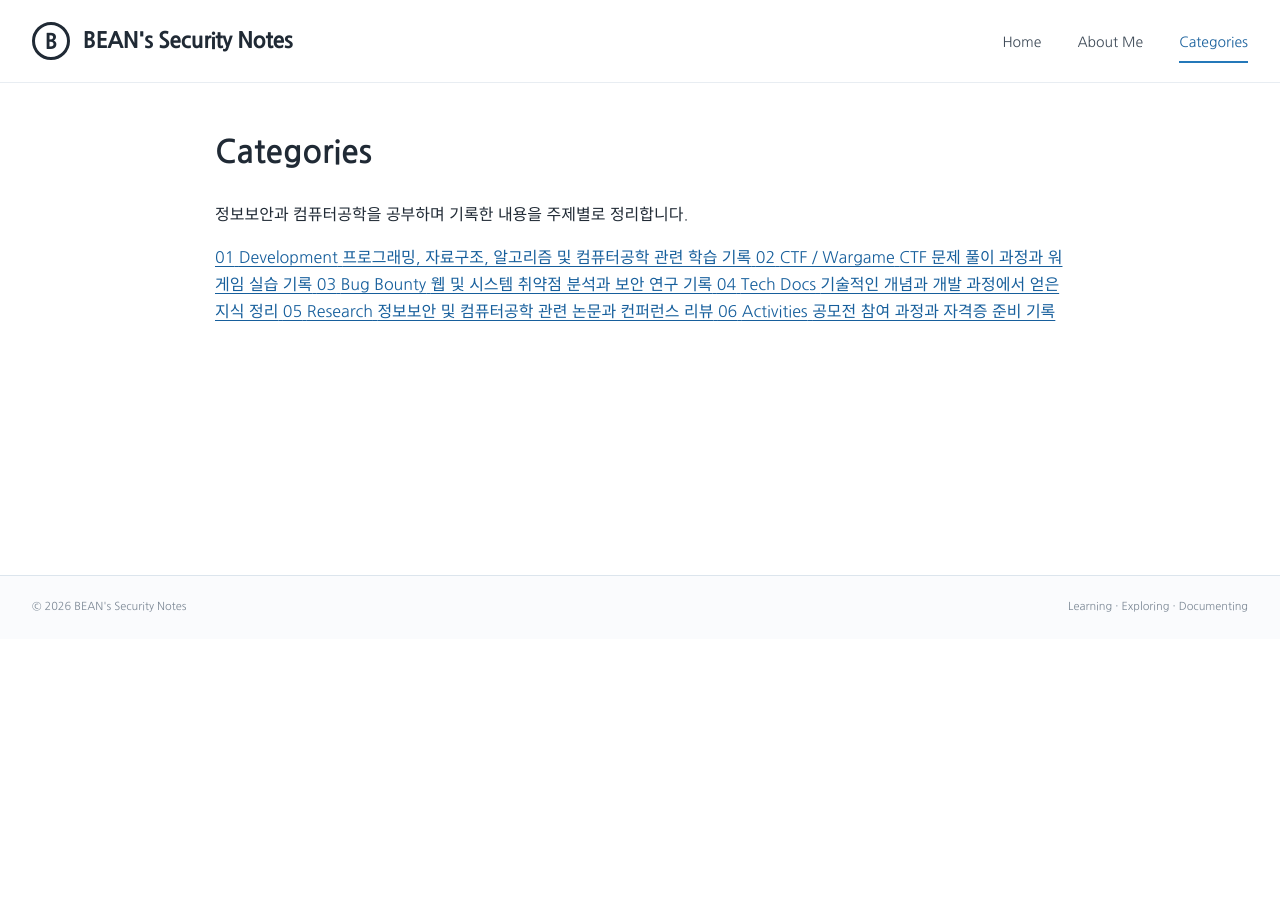
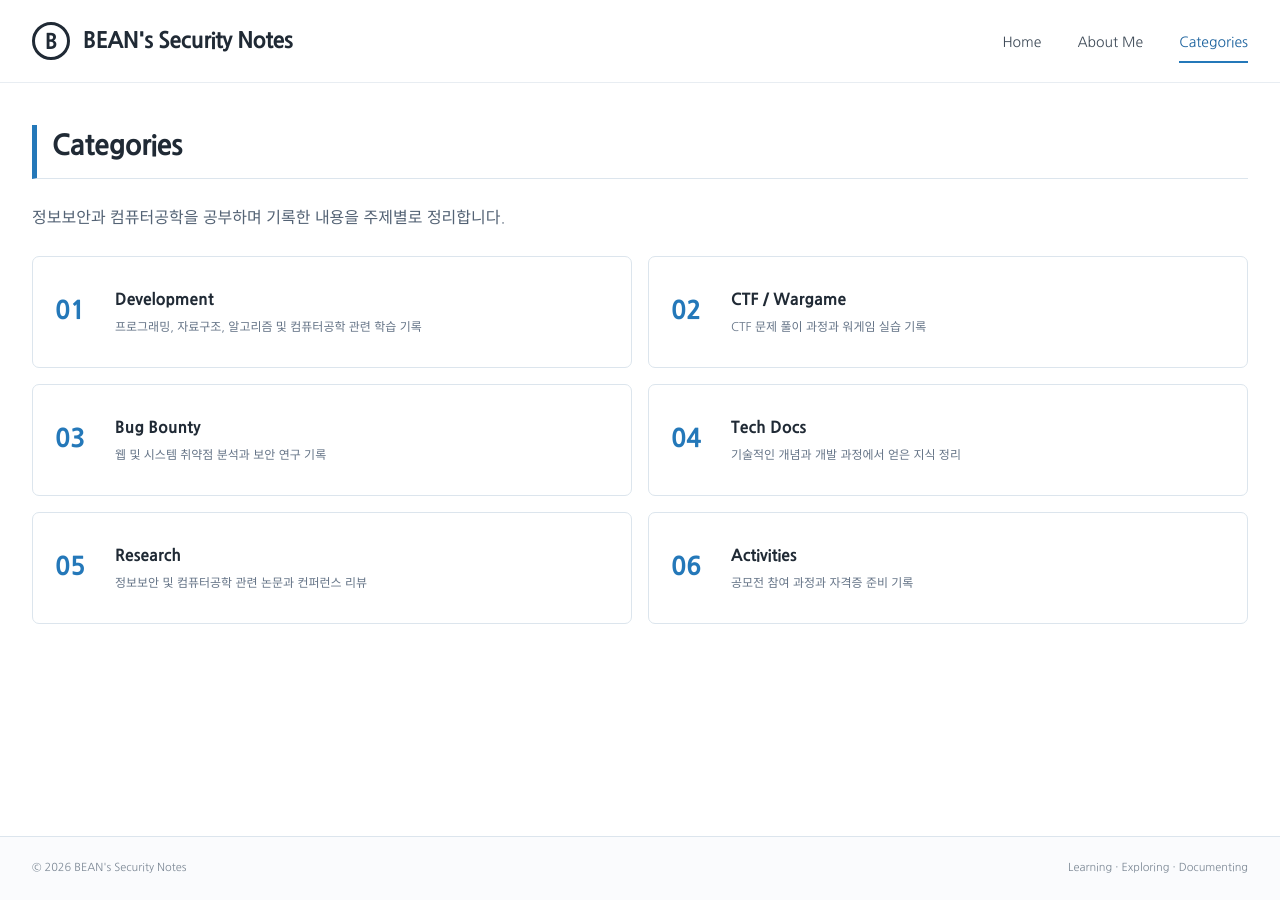
Before and after one commit to BEAN-CMD418/bean-cmd418.github.io, a Jekyll site: the page built from categories.md, in a window 1280 px wide. Built offline with Jekyll 4.4.1, drawn with Linux system fonts in a browser that asks for light colours; some web fonts are replaced.

Commit message:
Align page headings and pin footer to bottom

```diff
--- a/assets/css/bean-theme.css
+++ b/assets/css/bean-theme.css
@@ -13,6 +13,9 @@
 * { box-sizing: border-box; }
 html { scroll-behavior: smooth; }
 body {
+  min-height: 100vh;
+  display: flex;
+  flex-direction: column;
   margin: 0;
   background: var(--paper);
   color: var(--ink);
@@ -73,7 +76,7 @@ button, input { font: inherit; }
 .window-lock svg { display: block; width: 100%; height: auto; }
 .hero-orbit { position: absolute; width: 10px; height: 10px; border: 1px solid #d8edff; border-radius: 50%; }
 .orbit-one { top: 35px; right: 20px; }.orbit-two { bottom: 25px; left: 35px; }
-.page-shell { width: min(var(--content-width), calc(100% - 64px)); margin: 0 auto; padding: 42px 0 70px; }
+.page-shell { width: min(var(--content-width), calc(100% - 64px)); flex: 1 0 auto; margin: 0 auto; padding: 42px 0 70px; }
 .home-shell { padding-top: 34px; }
 .home-grid { display: grid; grid-template-columns: 330px minmax(0, 1fr); gap: 34px; }
 .sidebar { min-width: 0; padding-right: 32px; border-right: 1px solid var(--line); }
@@ -148,9 +151,21 @@ button, input { font: inherit; }
 .empty-posts h3 { margin: 0 0 6px; color: var(--ink); font-size: 17px; }
 .empty-posts p { margin: 0; font-size: 13px; }
 .no-results { padding: 25px 0; color: var(--muted); font-size: 13px; }
-.page-content { max-width: 850px; min-height: 380px; margin: 0 auto; }
-.page-content h1 { margin-top: 0; font-size: 32px; }
+.page-content { width: 100%; min-height: 380px; margin: 0 auto; }
+.page-heading { margin: 0 0 25px; padding: 2px 0 15px 15px; border-bottom: 1px solid var(--line); border-left: 5px solid var(--blue); }
+.page-heading h1 { margin: 0; color: var(--ink); font-size: 28px; line-height: 1.3; font-weight: 800; letter-spacing: -.7px; }
+.page-body { max-width: 850px; }
+.page-content.categories-page .page-body { max-width: none; }
 .page-content a { color: var(--blue-deep); text-decoration: underline; text-underline-offset: 3px; }
+.category-list { display: grid; grid-template-columns: repeat(2, minmax(0, 1fr)); gap: 16px; margin-top: 24px; }
+.category-list-item { display: flex; align-items: center; gap: 18px; min-height: 112px; padding: 20px 22px; border: 1px solid var(--line); border-radius: 7px; background: #fff; text-decoration: none !important; transition: border-color .18s ease, transform .18s ease, box-shadow .18s ease; }
+.category-list-item:hover { border-color: #9fc3e0; transform: translateY(-2px); box-shadow: 0 7px 20px rgba(31, 83, 124, .07); }
+.category-list-number { flex: 0 0 42px; color: var(--blue); font-size: 25px; font-weight: 800; font-variant-numeric: tabular-nums; }
+.category-list-content { display: flex; flex-direction: column; gap: 5px; min-width: 0; }
+.category-list-title { color: var(--ink); font-size: 16px; font-weight: 800; }
+.category-list-description { color: var(--muted); font-size: 12px; line-height: 1.6; }
+.page-body > p:first-child { margin-top: 0; color: #536274; }
+
 .site-footer { border-top: 1px solid var(--line); background: #fafbfd; }
 .footer-inner {
   width: min(var(--content-width), calc(100% - 64px)); margin: 0 auto;
@@ -196,5 +211,9 @@ pre { overflow-x: auto; padding: 16px; background: #f2f5f8; border: 1px solid va
   .post-meta-line { align-items: flex-start; flex-direction: column; gap: 4px; margin-bottom: 6px; }
   .post-main h3 { font-size: 15px; }
   .post-main p { font-size: 12px; }
+  .category-list { grid-template-columns: 1fr; gap: 11px; }
+  .category-list-item { min-height: 94px; padding: 16px; gap: 14px; }
+  .page-heading { margin-bottom: 20px; }
+  .page-heading h1 { font-size: 24px; }
   .footer-inner { flex-direction: column; gap: 4px; }
 }
```
